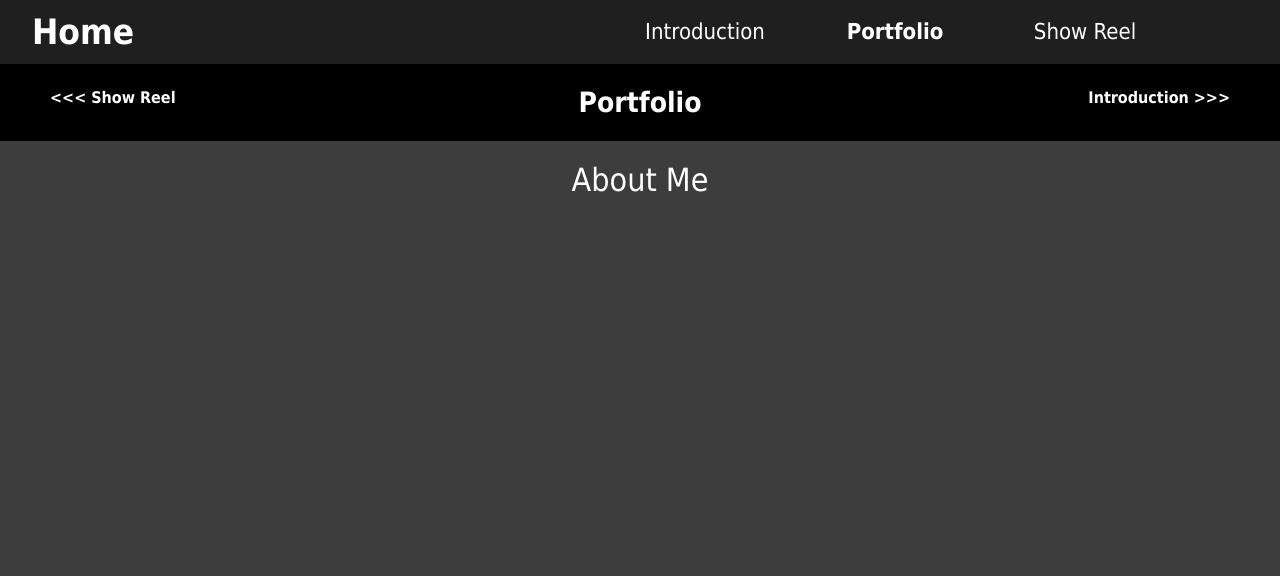
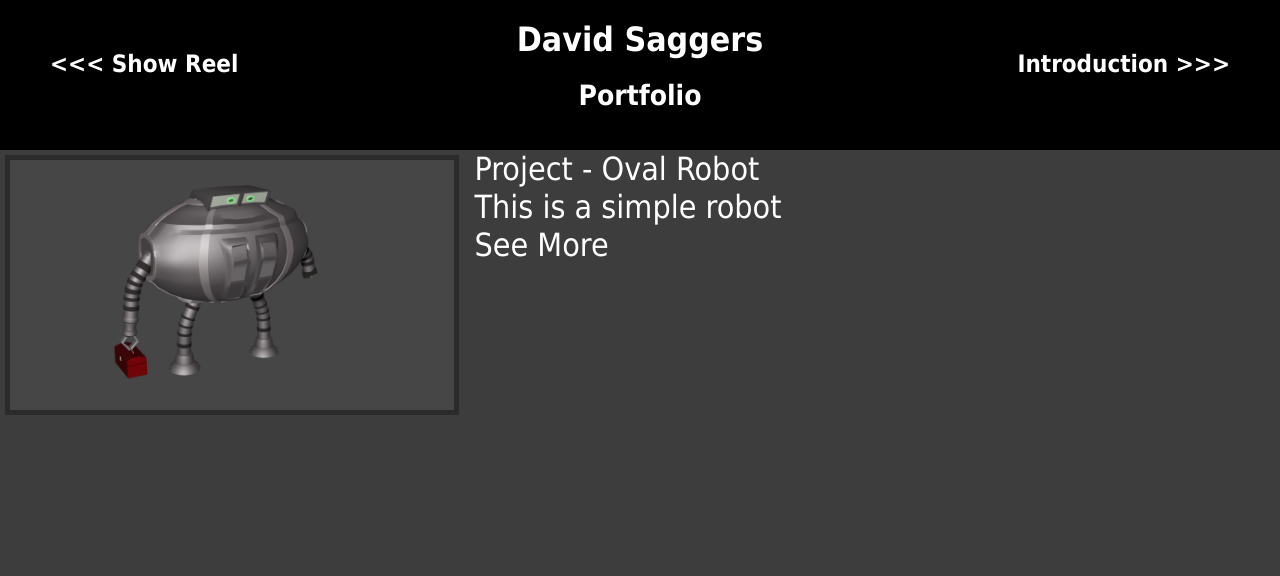
Before and after one commit to DavidSaggers/DavidSaggers.github.io, a plain HTML site: page work.html in a window 1280 px wide. Drawn offline with Linux system fonts and the light colour scheme.

Commit message:
Update 4

```diff
--- a/index.css
+++ /dev/null
@@ -1,130 +0,0 @@
-body {
-    background-color: rgb(61, 61, 61);
-    background-size: cover;
-    font-family: Tahoma, sans-serif;
-    margin: 0;
-    padding: 0;
-    overflow-x: hidden;
-}
-
-.all {
-    background-color: rgb(27, 27, 27);
-    background-size: cover;
-    width: 100%;
-    height: 100vh;
-    position:fixed
-}
-
-.topnav {
-    background-color: rgb(31, 31, 31);
-    color: white;
-    position: absolute;
-    width: 100%;
-    display: flex;
-    justify-content: space-between;
-}
-
-.home {
-    font-weight: bolder;
-    padding: 12px;
-    font-size: 35px;
-    padding-left: 12px;
-}
-
-a {
-    text-decoration: none;
-    color: white;
-    cursor: pointer;
-    margin: 19px;
-    margin-left: 20px;
-    margin-right: 20px;
-}
-
-.linktext {
-    font-size: 45px;
-    color: white;
-}
-
-.navlinks {
-    padding: 0px;
-    text-decoration: none;
-    display: flex;
-    font-size: 22px;
-    justify-content: center;
-    margin-right: 100px;
-}
-
-.topnav div:hover {
-    color: rgb(105, 34, 185);
-    transition: 0.3s;
-}
-
-.topnav a:hover {
-    color: rgb(105, 34, 185);
-    transition: 0.3s;
-}
-
-.navlinks div {
-    text-decoration: none;
-    color: white;
-    cursor: pointer;
-    margin: 19px;
-    margin-left: 20px;
-    margin-right: 20px;
-    width: 150px;
-    text-align: center;
-}
-
-@keyframes fadein {
-    from { opacity: 0; }
-    to   { opacity: 1; }
-}
-
-@-webkit-keyframes fadein {
-    from { opacity: 0; }
-    to   { opacity: 1; }
-}
-
-.pagecontent {
-    display: flex;
-    justify-content: space-evenly;
-    margin-top: 200px;
-}
-
-.leftcontent {
-    color: white;
-    justify-content: space-evenly;
-    display: block;
-}
-
-.lefttext{
-    opacity: 0%;
-}
-
-.myname {
-    font-weight: bold;
-}
-
-.introduction {
-    margin-top: 50px;
-}
-
-.continuebutton {
-    margin: 10px;
-    font-weight: bolder;
-    opacity: 0%;
-    margin-top: 0px;
-    width:fit-content;
-    color: white;
-}
-
-.rightcontent {
-    opacity: 0%;
-    margin-top: 0px;
-}
-
-p {
-    text-align: center;
-    color: white;
-    font-size: 150%;
-}
--- a/introduction.css
+++ b/introduction.css
@@ -104,7 +104,6 @@ a {
 .pagecontent{
     padding: 0px;
     margin: 0px;
-    display: block;
     width: 100%;
 }
 
@@ -126,26 +125,21 @@ a {
     width: 100%;
     padding: 0px;
     margin: 0px;
-    padding-top: 20px;
-    padding-left: 50px;
-    padding-right: 50px;
     position: fixed;
-    display: flex;
-    justify-content: center;
 }
 
 .pagetextcontent {
     font-size: 200%;
     margin: 0px;
     color: white;
-    text-align: center;
 }
 
 .rightnavbutton, .leftnavbutton {
-    margin-top: 22px;
+    margin-top: 50px;
     cursor: pointer;
     transform: translateY(-60px);
-    width: 175px;
+    width: 250px;
+    font-size: 150%;
 }
 
 .rightnavbutton {
@@ -157,4 +151,69 @@ a {
     transform: translateY(-100px);
     padding-top: 20px;
     font-size: 175%;
+    text-align: center;
 }
+
+.myname {
+    font-size: 120%;
+    padding-bottom: 20px;
+}
+
+.ovalrobot {
+   display: flex;
+}
+
+.ovalrobotexample {
+    height: 250px;
+    margin: 5px;
+    width: auto;
+    border: rgb(43, 43, 43) solid 5px;
+    position: relative;
+}
+
+.ovalrobotgallerypictures {
+    height: 400px;
+    margin: 5px;
+    width: auto;
+    border: rgb(43, 43, 43)  5px;
+    position: relative;
+}
+
+.nexttopicture {
+  padding-left: 10px;
+}
+
+.ovalrobotmorepictures {
+    height: 0px;
+    position: fixed;
+    overflow: scroll;
+    background-color: rgba(0, 0, 0, 0.884);
+    z-index: 999;
+    color: white;
+    width: 100%;
+    overflow-x: hidden;
+}
+
+.ovalrobotmorepicturesgallery {
+    overflow: hidden;
+    display: flex;
+    justify-content: space-evenly;
+    margin-top: 100px;
+    width: 100%
+    }
+
+.seemoreovalrobotbutton {
+    cursor: pointer;
+}
+
+.closeovalrobotbutton {
+    cursor: pointer;
+    text-align: center;
+    margin: 45%;
+    margin-top: 40px;
+    margin-bottom: 10px;
+    font-weight: bolder;
+    font-size: 150%;
+    width: 10%;
+    background-color: red;
+}
--- a/showreel.css
+++ b/showreel.css
@@ -144,7 +144,8 @@ a {
     margin-top: 22px;
     cursor: pointer;
     transform: translateY(-60px);
-    width: 175px;
+    width: 250px;
+    font-size: 150%;
 }
 
 .rightnavbutton {
--- a/work.css
+++ b/work.css
@@ -6,6 +6,7 @@ body {
     padding: 0;
     font-family: Tahoma, sans-serif;
     overflow-x: hidden;
+    overflow-y: scroll;
 }
 
 .text {
@@ -145,7 +146,8 @@ a {
     margin-top: 22px;
     cursor: pointer;
     transform: translateY(-60px);
-    width: 175px;
+    width: 250px;
+    font-size: 150%;
 }
 
 .rightnavbutton {
--- a/work.html
+++ b/work.html
@@ -5,15 +5,17 @@
     <meta http-equiv="X-UA-Compatible" content="IE=edge">
     <meta name="viewport" content="width=device-width, initial-scale=1.0">
     <title>David Saggers Porfolio</title>
-    <link rel="stylesheet" href="work.css">
+    <link rel="stylesheet" href="introduction.css">
 </head>
 <body id="page" onload="opacityandtranslate()">
-<div class="topnav" id="topnavid">
-        <div class="home"><a href="index.html">Home</a></div>
-        <div class="navlinks">
-            <div href="introduction.html" id="navintrobutton" onclick="fadetointroduction()">Introduction</div>
-            <div href="work.html" id="navmyworkbutton" onclick="fadetomywork()"><b>Portfolio</b></div>
-            <div href="index.html" id="navshowreelbutton" onclick="fadetoshowreel()">Show Reel</div>
+    <div class="ovalrobotmorepictures" id="ovalrobotmorepicsid">
+        <div class="closeovalrobotbutton" onclick="closeovalrobot()">Close</div>
+        <div class="ovalrobotmorepicturesgallery">
+        <img src="ovalrobot1.png" class="ovalrobotgallerypictures">
+        <img src="ovalrobot2.png" class="ovalrobotgallerypictures">
+        </div>
+        <div class="ovalrobotmorepicturesgallery">
+        <img src="ovalrobot3.png" class="ovalrobotgallerypictures">
         </div>
     </div>
     <div class="pagecontent" id="pagecontentid">
@@ -23,6 +25,7 @@
         </div>
 
         <div class="middlecontent" id="middlecontentid">
+            <div class="myname">David Saggers</div>
             Portfolio
         </div>
 
@@ -32,38 +35,54 @@
     </div>
     <div class="contentcontainer">
         <div class="pagetextcontent">
-            About Me
+            <div class="ovalrobot">
+            <img src="ovalrobot1.png" class="ovalrobotexample">
+            <div class="nexttopicture">
+            Project - Oval Robot
+            <br>
+            This is a simple robot
+            <br>
+            <div class="seemoreovalrobotbutton" onclick="seemoreovalrobot()">See More</div>
+            </div>
+            </div>
+            </div>
         </div>
     </div>
     </div>
 <script>
     function fadetoshowreel() {
       document.getElementById("pagecontentid").style.opacity = "0%";
-      document.getElementById("pagecontentid").style.transition = "300ms";
-      setTimeout( function() { window.location = "showreel.html" }, 300 );
+      document.getElementById("pagecontentid").style.transition = "200ms";
+      setTimeout( function() { window.location = "showreel.html" }, 200 );
     }
 
     function fadetointroduction() {
       document.getElementById("pagecontentid").style.opacity = "0%";
-      document.getElementById("pagecontentid").style.transition = "300ms";
-      setTimeout( function() { window.location = "introduction.html" }, 300 );
+      document.getElementById("pagecontentid").style.transition = "200ms";
+      setTimeout( function() { window.location = "index.html" }, 200 );
     }
 
     function opacityandtranslate() {
         document.getElementById("onpagebuttonsid").style.height = "75px";
-        document.getElementById("onpagebuttonsid").style.paddingTop = "66px";
         document.getElementById("onpagebuttonsid").style.opacity = "100%";
+        document.getElementById("onpagebuttonsid").style.paddingBottom = "75px";
         document.getElementById("leftnavbuttonid").style.transform = "translateY(0px)";
         document.getElementById("rightnavbuttonid").style.transform = "translateY(0px)";
         document.getElementById("rightnavbuttonid").style.transform = "translateY(0px)";
         document.getElementById("middlecontentid").style.transform = "translateY(0px)";
-        document.getElementById("onpagebuttonsid").style.transition = "2s";
-        document.getElementById("leftnavbuttonid").style.transition = "2s";
-        document.getElementById("rightnavbuttonid").style.transition = "2s";
-        document.getElementById("middlecontentid").style.transition = "2s";
+        document.getElementById("onpagebuttonsid").style.transition = "1s";
+        document.getElementById("leftnavbuttonid").style.transition = "1s";
+        document.getElementById("rightnavbuttonid").style.transition = "1s";
+        document.getElementById("middlecontentid").style.transition = "1s";
     }
 
+    function seemoreovalrobot() {
+    document.getElementById("ovalrobotmorepicsid").style.height = "100%";
+    }
 
+    function closeovalrobot() {
+    document.getElementById("ovalrobotmorepicsid").style.height = "0px";
+    }
 </script>
 </body>
 </html>
```
Also changed, not shown: index.html (+36 -57 lines), introduction.html (deleted, +0 -69 lines), showreel.html (+11 -18 lines), ovalrobot1.png (added), ovalrobot2.png (added), ovalrobot3.png (added), picture.png (deleted).
